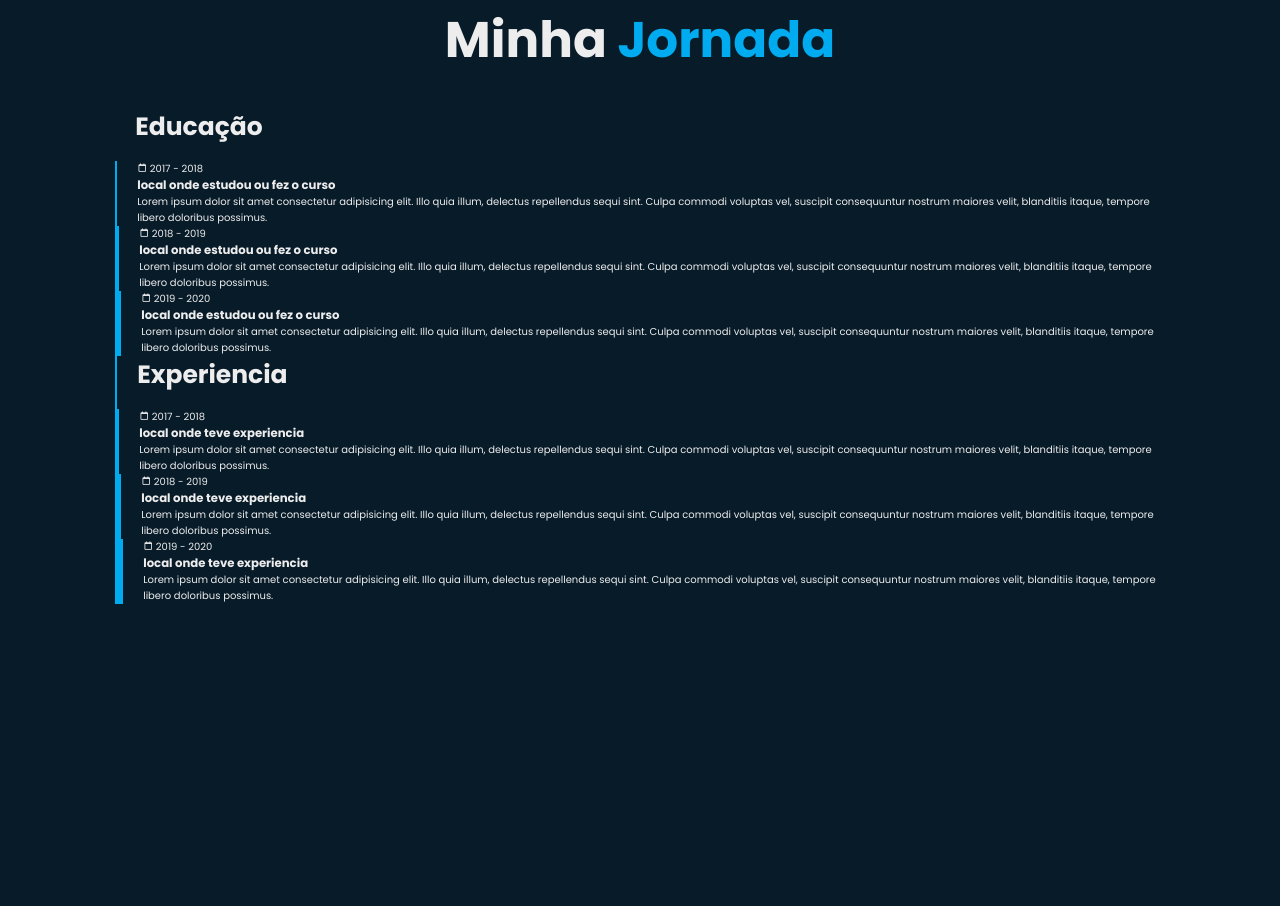
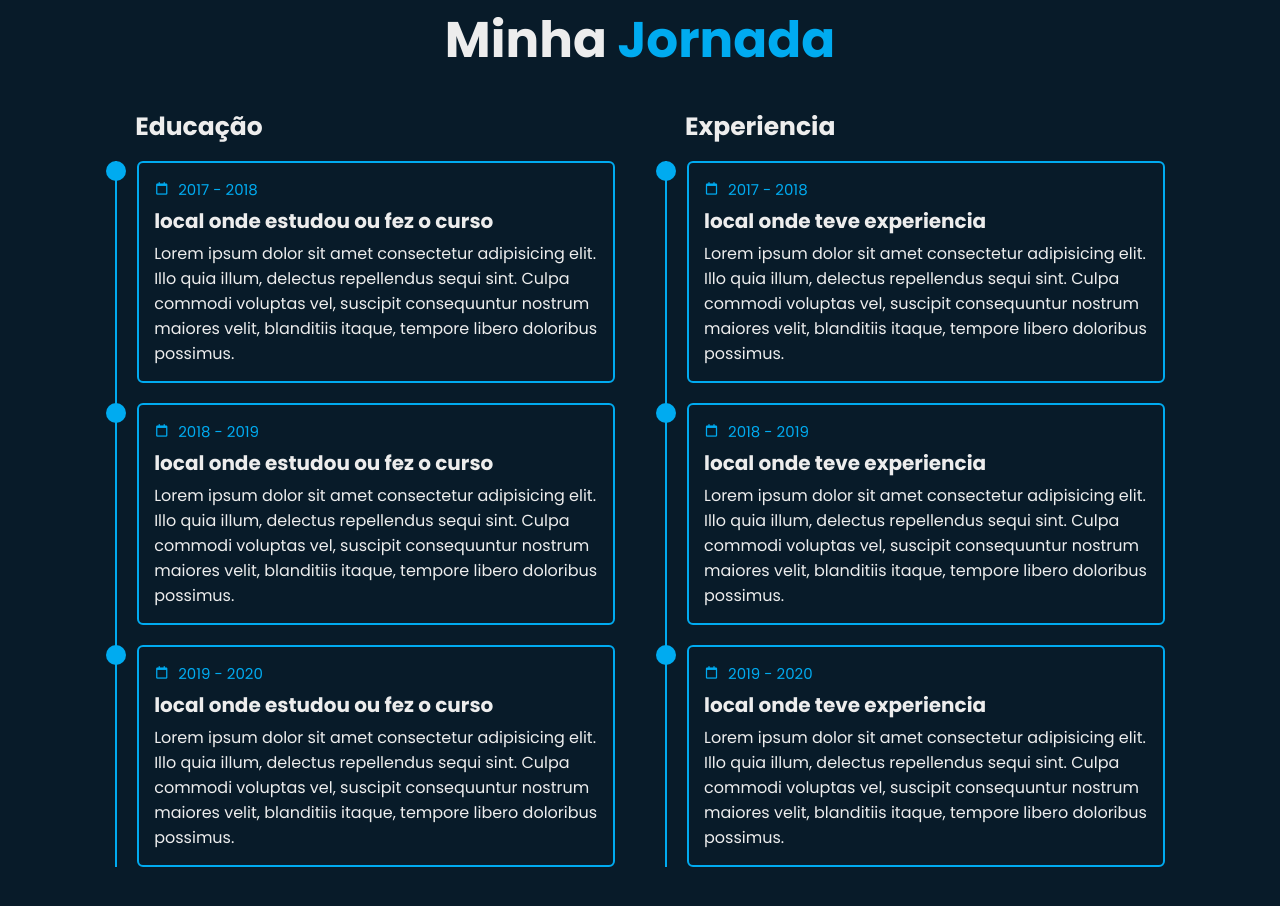
Before and after one commit to alearaujo2/projeto-portifolio, a plain HTML site: page projetinho new/index.html in a window 1280 px wide. Shown: the part 1697-2603 px from the top of the page. Before the commit the page ends 2351 px from the top, so only its background shows below. Drawn offline with nearby package versions, Linux system fonts and the light colour scheme; files whose address does not match are found by name.

Commit message:
Add files via upload

```diff
--- a/projetinho new/css/style.css
+++ b/projetinho new/css/style.css
@@ -76,7 +76,7 @@
     display: flex;
     align-items: center;
     padding: 0 9%;
-    background: url('file:///C:/Users/reido/Desktop/projetinho%20new/img/ilustrativo_mar.jpeg') no-repeat;
+    background: url('/Users/reido/Desktop/projetinho new/img/ilustrativo_mar.jpeg') no-repeat;
     background-size: cover;
     background-position: center;
 }
@@ -330,3 +330,58 @@
     position: relative;
     padding-left: 2rem;
 }
+
+.education-box .education-content::before {
+    content: '';
+    position: absolute;
+    top: 0;
+    left: -1.1rem;
+    width: 2rem;
+    height: 2rem;
+    background: var(--main-color);
+    border-radius: 50%;
+}
+
+.education-content .content {
+    position: relative;
+    padding: 1.5rem;
+    border: .2rem solid var(--main-color);
+    border-radius: .6rem;
+    margin-bottom: 2rem;
+    overflow: hidden;
+}
+
+.education-content .content::before {
+    content: '';
+    position: absolute;
+    top: 0;
+    left: 0;
+    width: 0;
+    height: 100%;
+    background: var(--second-bg-color);
+    z-index: -1;
+    transition: .5s;
+}
+
+.education-content .content:hover::before {
+   width: 100%;
+}
+
+.education-content .content .year {
+    font-size: 1.5rem;
+    color: var(--main-color);
+    padding-bottom: .5rem;
+}
+
+.education-content .content .year i {
+    padding-right: .5rem;
+}
+
+.education-content .content h3 {
+    font-size: 2rem;
+}
+
+.education-content .content p {
+    font-size: 1.6rem;
+    padding-top: .5rem;
+}
--- a/projetinho new/index.html
+++ b/projetinho new/index.html
@@ -84,25 +84,26 @@
                         <div class="content">
                             <div class="year"><i class='bx  bx-calendar-alt'  ></i> 2017 - 2018</div>
                             <h3>local onde estudou ou fez o curso</h3>
-                            <p>Lorem ipsum dolor sit amet consectetur adipisicing elit. Illo quia illum, delectus repellendus sequi sint. Culpa commodi voluptas vel, suscipit consequuntur nostrum maiores velit, blanditiis itaque, tempore libero doloribus possimus.</p>
+                            <p>Lorem ipsum dolor sit amet consectetur adipisicing elit. Illo quia illum, delectus repellendus sequi sint. Culpa commodi voluptas vel,
+                                suscipit consequuntur nostrum maiores velit, blanditiis itaque, tempore libero doloribus possimus.</p>
                         </div>
                     </div>
 
-                <div class="education-box">
                     <div class="education-content">
                         <div class="content">
                             <div class="year"><i class='bx  bx-calendar-alt'  ></i> 2018 - 2019</div>
                             <h3>local onde estudou ou fez o curso</h3>
-                            <p>Lorem ipsum dolor sit amet consectetur adipisicing elit. Illo quia illum, delectus repellendus sequi sint. Culpa commodi voluptas vel, suscipit consequuntur nostrum maiores velit, blanditiis itaque, tempore libero doloribus possimus.</p>
+                            <p>Lorem ipsum dolor sit amet consectetur adipisicing elit. Illo quia illum, delectus repellendus sequi sint. Culpa commodi voluptas vel,
+                                 suscipit consequuntur nostrum maiores velit, blanditiis itaque, tempore libero doloribus possimus.</p>
                         </div>
                     </div>
 
-                     <div class="education-box">
                     <div class="education-content">
                         <div class="content">
                             <div class="year"><i class='bx  bx-calendar-alt'  ></i> 2019 - 2020</div>
                             <h3>local onde estudou ou fez o curso</h3>
-                            <p>Lorem ipsum dolor sit amet consectetur adipisicing elit. Illo quia illum, delectus repellendus sequi sint. Culpa commodi voluptas vel, suscipit consequuntur nostrum maiores velit, blanditiis itaque, tempore libero doloribus possimus.</p>
+                            <p>Lorem ipsum dolor sit amet consectetur adipisicing elit. Illo quia illum, delectus repellendus sequi sint. Culpa commodi voluptas vel,
+                                 suscipit consequuntur nostrum maiores velit, blanditiis itaque, tempore libero doloribus possimus.</p>
                         </div>
                     </div>
 
@@ -118,25 +119,26 @@
                         <div class="content">
                             <div class="year"><i class='bx  bx-calendar-alt'  ></i> 2017 - 2018</div>
                             <h3>local onde teve experiencia</h3>
-                            <p>Lorem ipsum dolor sit amet consectetur adipisicing elit. Illo quia illum, delectus repellendus sequi sint. Culpa commodi voluptas vel, suscipit consequuntur nostrum maiores velit, blanditiis itaque, tempore libero doloribus possimus.</p>
+                            <p>Lorem ipsum dolor sit amet consectetur adipisicing elit. Illo quia illum, delectus repellendus sequi sint. Culpa commodi voluptas vel,
+                                 suscipit consequuntur nostrum maiores velit, blanditiis itaque, tempore libero doloribus possimus.</p>
                         </div>
                     </div>
 
-                     <div class="education-box">
                     <div class="education-content">
                         <div class="content">
                             <div class="year"><i class='bx  bx-calendar-alt'  ></i> 2018 - 2019</div>
                             <h3>local onde teve experiencia</h3>
-                            <p>Lorem ipsum dolor sit amet consectetur adipisicing elit. Illo quia illum, delectus repellendus sequi sint. Culpa commodi voluptas vel, suscipit consequuntur nostrum maiores velit, blanditiis itaque, tempore libero doloribus possimus.</p>
+                            <p>Lorem ipsum dolor sit amet consectetur adipisicing elit. Illo quia illum, delectus repellendus sequi sint. Culpa commodi voluptas vel,
+                                 suscipit consequuntur nostrum maiores velit, blanditiis itaque, tempore libero doloribus possimus.</p>
                         </div>
                     </div>
 
-                     <div class="education-box">
                     <div class="education-content">
                         <div class="content">
                             <div class="year"><i class='bx  bx-calendar-alt'  ></i> 2019 - 2020</div>
                             <h3>local onde teve experiencia</h3>
-                            <p>Lorem ipsum dolor sit amet consectetur adipisicing elit. Illo quia illum, delectus repellendus sequi sint. Culpa commodi voluptas vel, suscipit consequuntur nostrum maiores velit, blanditiis itaque, tempore libero doloribus possimus.</p>
+                            <p>Lorem ipsum dolor sit amet consectetur adipisicing elit. Illo quia illum, delectus repellendus sequi sint. Culpa commodi voluptas vel,
+                                 suscipit consequuntur nostrum maiores velit, blanditiis itaque, tempore libero doloribus possimus.</p>
                         </div>
                     </div>
 
```
